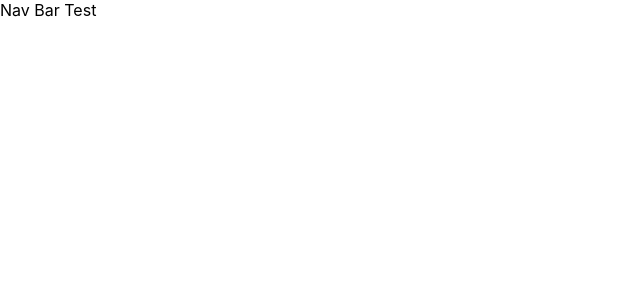
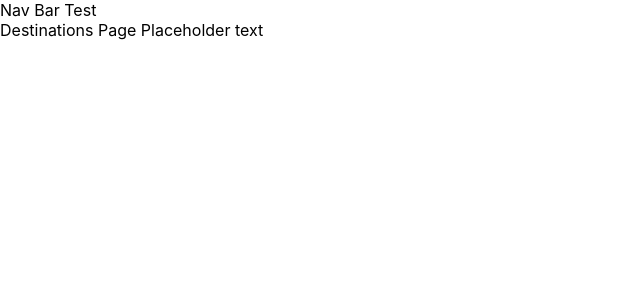
Before and after one commit to shoemjoh/react-review-app-project, a React (Create React App) app: page /destinations in a window 1280 px wide. Before the commit this address had no page. Shown: the top 300 px of the page, without its empty margins (0-640 px from the left). Built offline with nearby package versions, Linux system fonts and the light colour scheme.

Commit message:
Destinations component created and route established

```diff
--- a/src/App.js
+++ b/src/App.js
@@ -1,6 +1,7 @@
 import './App.css';
 import Home from './pages/Home';
 import NavBar from './components/NavBar';
+import Destinations from './pages/Destinations';
 import { BrowserRouter as Router, Route, Routes } from 'react-router-dom';
 
 
@@ -14,6 +15,7 @@ function App() {
         <NavBar />
         <Routes>
           <Route path="/" element={<Home />} />
+          <Route path="/destinations" element={<Destinations />} />
         </Routes>
       </div>
     </Router>
--- /dev/null
+++ b/src/pages/Destinations.js
@@ -0,0 +1,11 @@
+import React from 'react'
+
+const Destinations = () => {
+    return (
+        <div>
+            Destinations Page Placeholder text
+        </div>
+    )
+}
+
+export default Destinations
```
